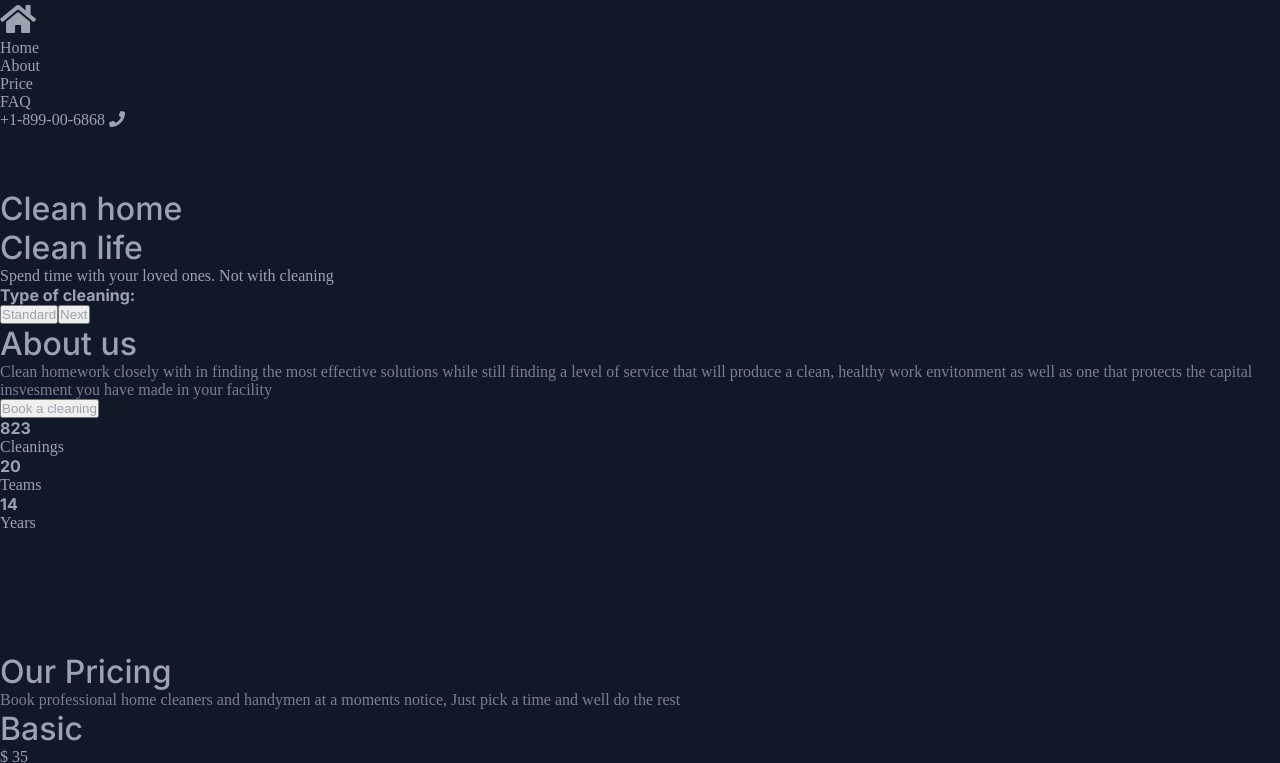
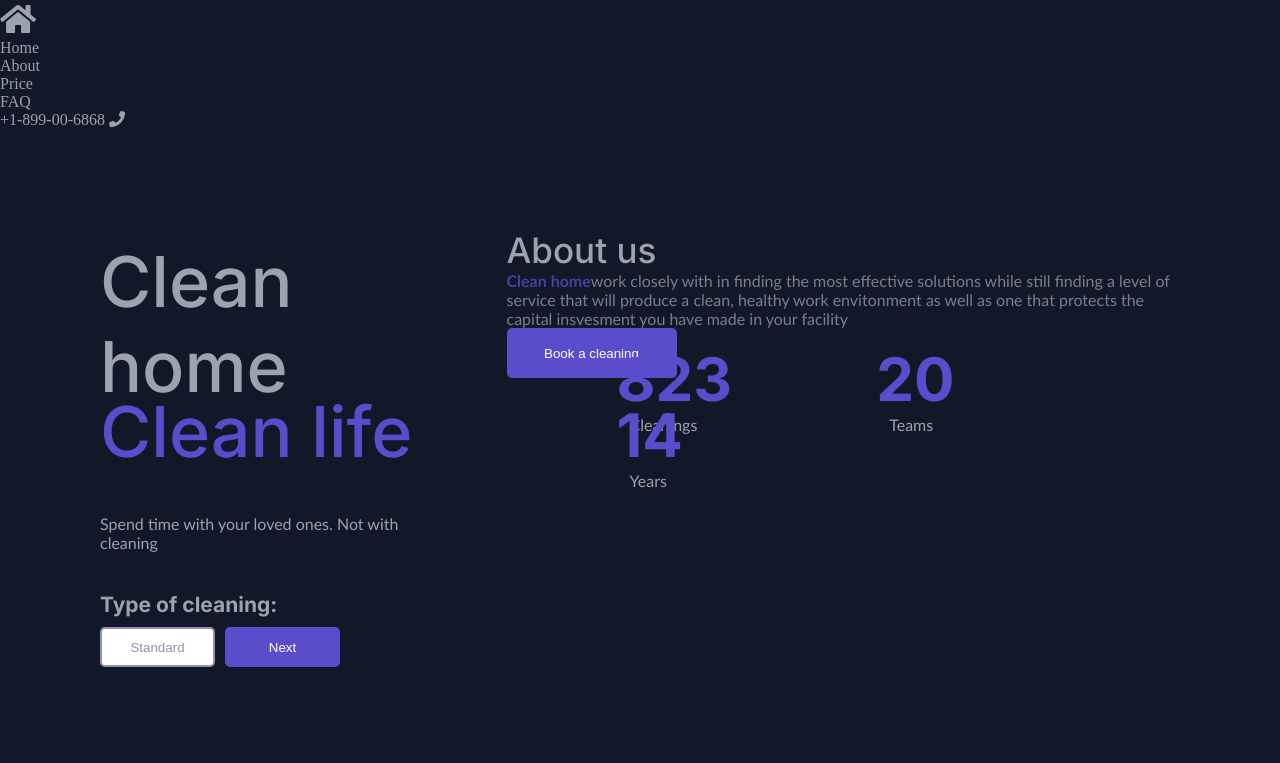
Before and after one commit to syafiqfadillah/vineyardClean, a website built with Vite: page index.html in a window 1280 px wide. Shown: the top 763 px of the page. Built offline with nearby package versions, Linux system fonts and the light colour scheme.

Commit message:
add style for hero

```diff
--- /dev/null
+++ b/src/sass/_mixins.sass
@@ -0,0 +1,19 @@
+@mixin borderStyle()
+	border: 1px
+	border-style: solid
+	border-color: black
+
+@mixin headingSetting($fontSizeVal: 70px, $marginTopVal: 10px, $marginBottomVal: 10px)
+	font-size: $fontSizeVal
+	margin-top: $marginTopVal
+	margin-bottom: $marginBottomVal
+
+@mixin buttonSetting($fontColor, $borderWeight, $bg, $bs, $bc, $br: 5px, $width: 115px, $height: 40px)
+	color: $fontColor
+	width: $width
+	height: $height
+	background-color: $bg
+	border: $borderWeight
+	border-style: $bs
+	border-color: $bc
+	border-radius: $br
--- a/src/sass/components/_hero.sass
+++ b/src/sass/components/_hero.sass
@@ -0,0 +1,58 @@
+#jumbotron
+	font-family: Calibri
+	display: flex
+
+	.hero
+		width: 800px
+		margin: 40px
+		margin-left: 100px
+		// @include borderStyle
+
+		h1
+			@include headingSetting
+
+		h2
+			@include headingSetting(70px, -30px, 40px)
+			color: #5a4dcc
+
+		h4
+			@include headingSetting(21px, 40px, 10px)
+
+		.outline
+			@include buttonSetting(#948eb2, 2px, white, solid, #948eb2)
+			margin-right: 10px
+
+		.primary
+			@include buttonSetting(white, 0, #5a4dcc, solid, #5a4dcc)
+
+	.about
+		margin: 40px
+		margin-right: 100px
+		// @include borderStyle
+
+		.about-heading
+			font-size: 35px
+
+		.about-paragraph
+
+			.about-primary
+				color: #5a4dcc
+				font-weight: bold
+
+		.primary
+			@include buttonSetting(white, 0, #5a4dcc, solid, #5a4dcc, 5px, 170px, 50px)
+
+		.about-detail
+			li
+				display: inline-block
+				margin-top: -35px
+				margin-left: 110px
+				margin-right: 30px
+
+				h4
+					color: #5a4dcc
+					font-size: 60px
+					margin-bottom: 0px
+
+				span
+					margin-left: 13px
--- a/src/sass/root.sass
+++ b/src/sass/root.sass
@@ -5,6 +5,7 @@
 @import 'variables'
 @import 'functions'
 @import 'base'
+@import 'mixins'
 
 // Import Components navbar, hero, etc
 @import 'components/navbar'
```
